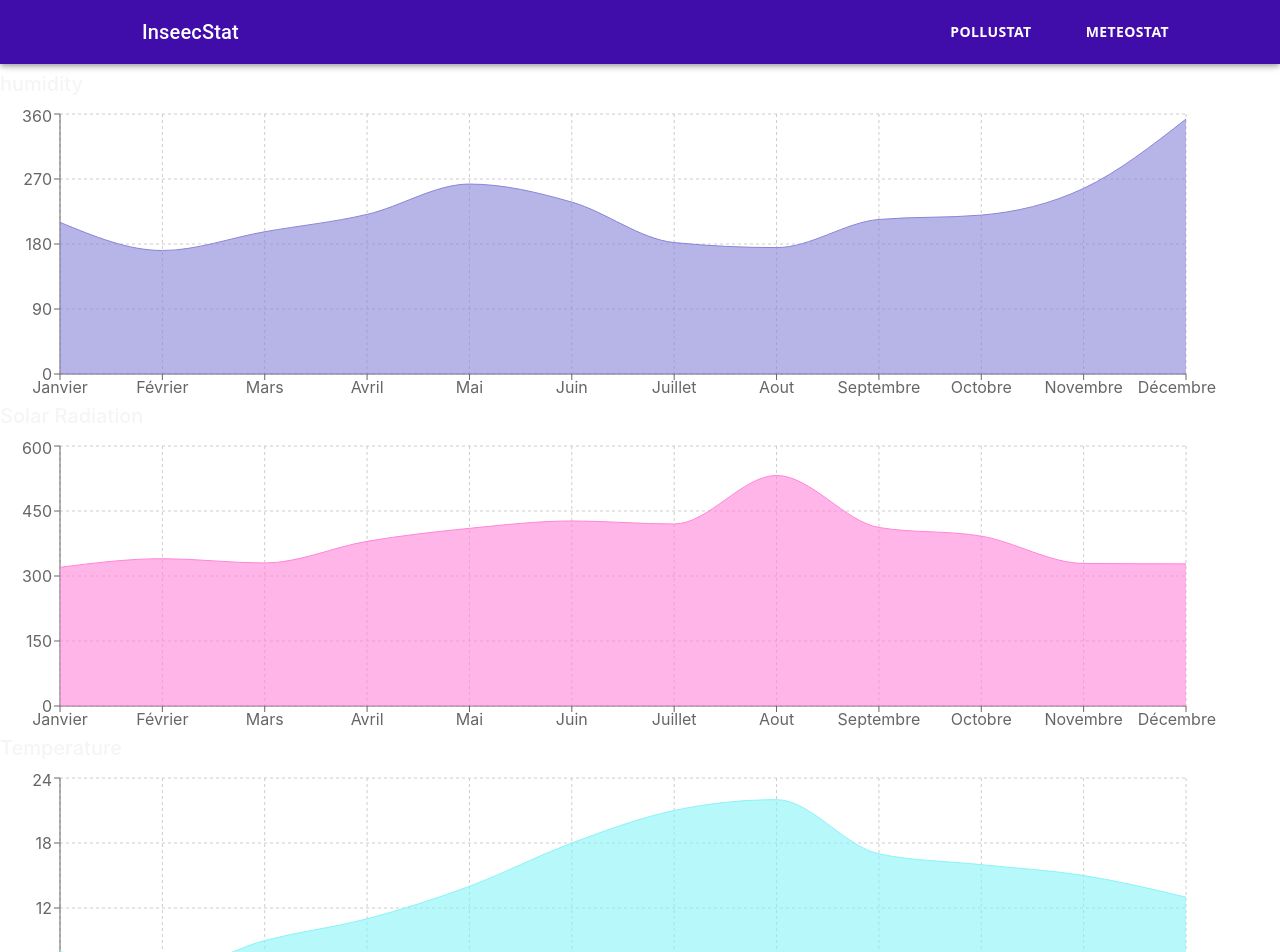
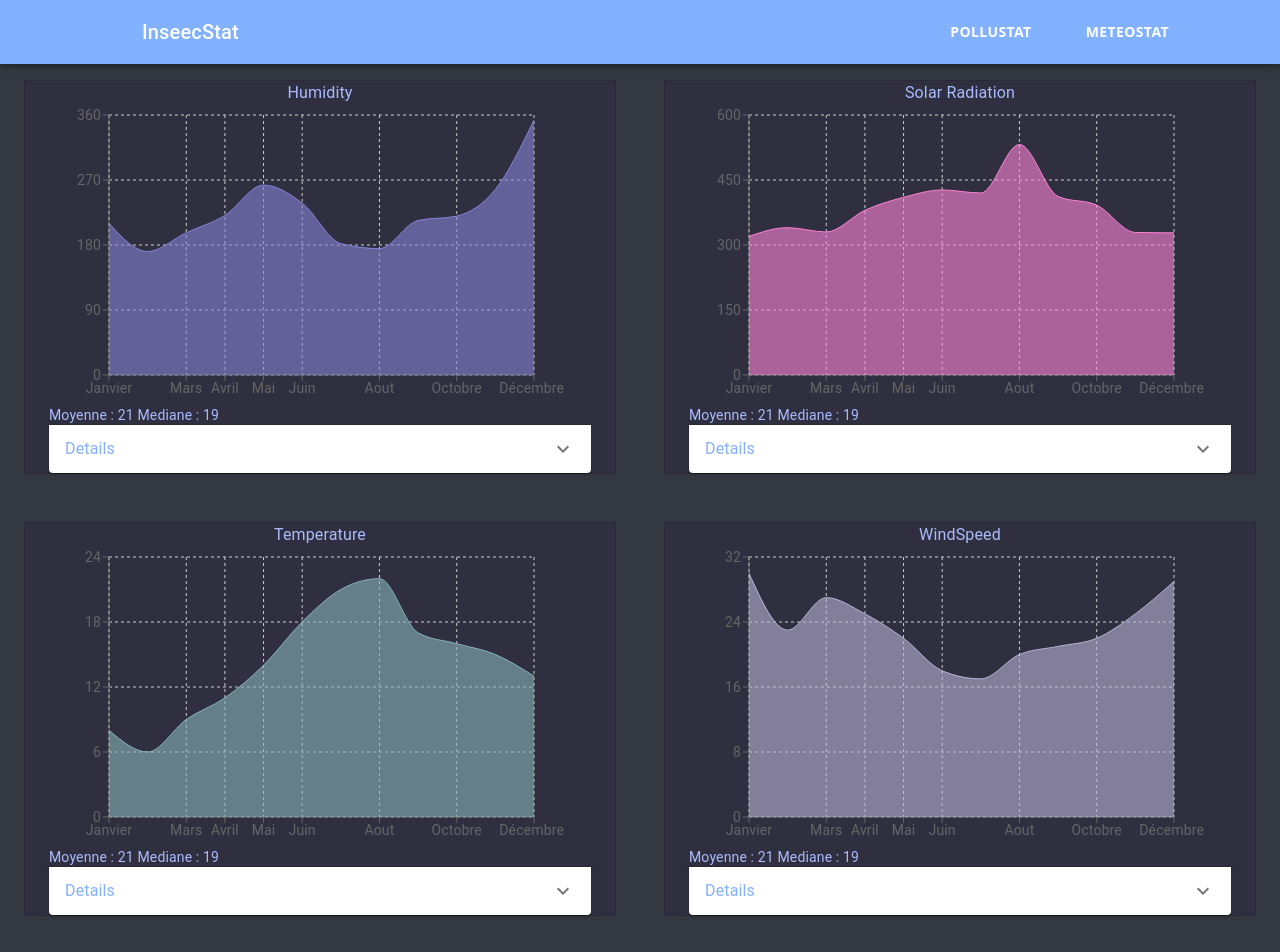
Before and after one commit to VivienECE/Pollustat, a React (Create React App) app in the folder frontend/: page /meteostat in a window 1280 px wide. Shown: the top 952 px of the page. Built offline with nearby package versions, Linux system fonts and the light colour scheme.

Commit message:
improved meteostat layout

```diff
--- a/frontend/package.json
+++ b/frontend/package.json
@@ -4,6 +4,7 @@
   "private": true,
   "dependencies": {
     "@material-ui/core": "^4.11.3",
+    "@material-ui/icons": "^4.11.2",
     "axios": "^0.21.0",
     "bootstrap": "^4.5.3",
     "lodash": "^4.17.20",
--- a/frontend/src/App.js
+++ b/frontend/src/App.js
@@ -2,49 +2,34 @@ import React from 'react';
 import './App.css';
 import Header from './Header';
 import { Switch, Route } from 'react-router-dom';
-// import { Button } from 'bootstrap';
 import PolluStat from './PolluStat/Pollustat';
 import MeteoStat from './MeteoStat/Meteostat';
 
-// class Toolbar extends React.Component{
+import { ThemeProvider, createMuiTheme } from '@material-ui/core/styles';
+import { CssBaseline } from '@material-ui/core';
 
-//   constructor(props){
-//       super(props);
-//       this.state = {
-//       };
-//   }
-
-//   render(){
-//       return (
-//         <div class="d-flex justify-content-between nav">
-//                 <h2 class="p-2 texte"> Bienvenue </h2>
-//                 <form class="p-2 barre_recherche " method="POST" action="index.html" >
-//                     <input type="search" required class="search"/>
-//                     <input type="submit" name="submit" value="🔎" class="submit"/>
-//                 </form>
-//         </div>
-//       );
-//   }
-// }
-
-// class Dashboard extends React.Component{
-
-//   constructor(props){
-//       super(props);
-//       this.state = {
-//       };
-//   }
-
-//   render(){
-//       return (
-//           <div class="container" >
-//                 <h4 class="texte">Votre Dashboard</h4>
-//                 <div class = "dashboard o5 col-xl-12 "><AreaChart/></div>
-//                 <br></br>
-//           </div>
-//       );
-//   }
-// }
+const theme = createMuiTheme({
+  palette: {
+    background: {
+        default: "#333841",
+    },
+    text: {
+        primary:"#ffffff",
+    },
+    primary: {
+      light: '#9bc0ff',
+      main: '#82b1ff',
+      dark: '#5b7bb2',
+      contrastText: '#fff',
+    },
+    secondary: {
+      light: '#70d9e7',
+      main: '#4dd0e1',
+      dark: '#35919d',
+      contrastText: '#000',
+    },
+  },
+});
 
 class Page extends React.Component{
   constructor(props){
@@ -56,6 +41,8 @@ class Page extends React.Component{
   render(){
       return (
           <div class="">
+              <ThemeProvider theme={theme}>
+                  <CssBaseline/>
               <meta name="viewport" content="width=device-width, initial-scale=0.7"></meta>
                <Header/>
                <Switch>
@@ -66,6 +53,7 @@ class Page extends React.Component{
                         <MeteoStat/>
                     </Route>
                </Switch>
+              </ThemeProvider>
           </div>
       );
   }
--- a/frontend/src/Header.js
+++ b/frontend/src/Header.js
@@ -21,7 +21,7 @@ const headersData = [
 
 const useStyles = makeStyles(() => ({
     header: {
-        backgroundColor: "#400Caa",
+        // backgroundColor: "#400Caa",
         paddingRight: "79px",
         paddingLeft: "118px",
     },
--- a/frontend/src/MeteoStat/ChartHumidity.js
+++ b/frontend/src/MeteoStat/ChartHumidity.js
@@ -1,7 +1,23 @@
 import React from 'react';
+import {
+  makeStyles,
+  Typography,
+  Accordion,
+  AccordionSummary,
+  AccordionDetails,
+  Container,
+  Box
+} from '@material-ui/core';
+import ExpandMoreIcon from '@material-ui/icons/ExpandMore';
 import {
   AreaChart, Area, XAxis, YAxis, CartesianGrid, Tooltip, ResponsiveContainer,
 } from 'recharts';
+
+const useStyles = makeStyles(() => ({
+  title: {
+    textAlign: 'center',
+  }
+}));
 
 const data = [
   {
@@ -43,9 +59,10 @@ const data = [
 ];
 
 function ChartHumidity(){
+  const { title } = useStyles();
   return (
-          <div>
-          <h5 class="texte">humidity</h5>
+          <Container>
+          <Typography className={title}>Humidity</Typography>
           <div style={{ width: '95%', height: 300 }}>
             <ResponsiveContainer>
               <AreaChart
@@ -63,8 +80,27 @@ function ChartHumidity(){
 
               </AreaChart>
             </ResponsiveContainer>
-          </div>
-          </div>
+              </div>
+              <Box>
+                Moyenne : 21
+                Mediane : 19
+              </Box>
+            <Accordion>
+              <AccordionSummary
+                expandIcon={<ExpandMoreIcon/>}
+              >
+                <Typography color='primary'>
+                Details
+                </Typography>
+              </AccordionSummary>
+              <AccordionDetails>
+              <Typography color='primary'>
+                This is details section
+              </Typography>
+              </AccordionDetails>
+            </Accordion>
+            {/* Slider + analyse */}
+          </Container>
         );
 }
 
--- a/frontend/src/MeteoStat/ChartSolarRadiation.js
+++ b/frontend/src/MeteoStat/ChartSolarRadiation.js
@@ -1,7 +1,23 @@
 import React from 'react';
+import {
+  makeStyles,
+  Typography,
+  Accordion,
+  AccordionSummary,
+  AccordionDetails,
+  Container,
+  Box
+} from '@material-ui/core';
+import ExpandMoreIcon from '@material-ui/icons/ExpandMore';
 import {
   AreaChart, Area, XAxis, YAxis, CartesianGrid, Tooltip, ResponsiveContainer,
 } from 'recharts';
+
+const useStyles = makeStyles(() => ({
+  title: {
+    textAlign: 'center',
+  }
+}));
 
 const data = [
   {
@@ -43,9 +59,10 @@ const data = [
 ];
 
 export default function ChartSolarRadiation() {
+  const { title } = useStyles();
     return (
-      <div>
-      <h5 class="texte">Solar Radiation</h5>
+      <Container>
+      <Typography className={title}>Solar Radiation</Typography>
       <div style={{ width: '95%', height: 300 }}>
         <ResponsiveContainer>
           <AreaChart
@@ -64,6 +81,25 @@ export default function ChartSolarRadiation() {
           </AreaChart>
         </ResponsiveContainer>
       </div>
-      </div>
+      <Box>
+                Moyenne : 21
+                Mediane : 19
+              </Box>
+            <Accordion>
+              <AccordionSummary
+                expandIcon={<ExpandMoreIcon/>}
+              >
+                <Typography color='primary'>
+                Details
+                </Typography>
+              </AccordionSummary>
+              <AccordionDetails>
+              <Typography color='primary'>
+                This is details section
+              </Typography>
+              </AccordionDetails>
+            </Accordion>
+            {/* Slider + analyse */}
+      </Container>
     );
 }
--- a/frontend/src/MeteoStat/ChartTemperature.js
+++ b/frontend/src/MeteoStat/ChartTemperature.js
@@ -1,7 +1,23 @@
 import React from 'react';
+import {
+  makeStyles,
+  Typography,
+  Accordion,
+  AccordionSummary,
+  AccordionDetails,
+  Container,
+  Box
+} from '@material-ui/core';
+import ExpandMoreIcon from '@material-ui/icons/ExpandMore';
 import {
   AreaChart, Area, XAxis, YAxis, CartesianGrid, Tooltip, ResponsiveContainer,
 } from 'recharts';
+
+const useStyles = makeStyles(() => ({
+  title: {
+    textAlign: 'center',
+  }
+}));
 
 const data = [
   {
@@ -43,9 +59,12 @@ const data = [
 ];
 
 export default function ChartTemperature() {
+  const { title } = useStyles();
     return (
-      <div>
-      <h5 class="texte">Temperature</h5>
+      <Container>
+      <Typography className={title}>
+        Temperature
+      </Typography>
       <div style={{ width: '95%', height: 300 }}>
         <ResponsiveContainer>
           <AreaChart
@@ -59,11 +78,30 @@ export default function ChartTemperature() {
 
             <YAxis />
             <Tooltip />
-            <Area type="monotone" dataKey="Temperature" stackId="1" stroke="#88f4f8" fill="#88f4f8" />
+            <Area type="monotone" dataKey="Temperature" stackId="1" stroke="#88b4b8" fill="#88b4b8" />
 
           </AreaChart>
         </ResponsiveContainer>
       </div>
-      </div>
+      <Box>
+                Moyenne : 21
+                Mediane : 19
+              </Box>
+            <Accordion>
+              <AccordionSummary
+                expandIcon={<ExpandMoreIcon/>}
+              >
+                <Typography color='primary'>
+                Details
+                </Typography>
+              </AccordionSummary>
+              <AccordionDetails>
+              <Typography color='primary'>
+                This is details section
+              </Typography>
+              </AccordionDetails>
+            </Accordion>
+            {/* Slider + analyse */}
+      </Container>
     );
 }
--- a/frontend/src/MeteoStat/ChartWindSpeed.js
+++ b/frontend/src/MeteoStat/ChartWindSpeed.js
@@ -1,7 +1,23 @@
 import React from 'react';
+import {
+  makeStyles,
+  Typography,
+  Accordion,
+  AccordionSummary,
+  AccordionDetails,
+  Container,
+  Box
+} from '@material-ui/core';
+import ExpandMoreIcon from '@material-ui/icons/ExpandMore';
 import {
   AreaChart, Area, XAxis, YAxis, CartesianGrid, Tooltip, ResponsiveContainer,
 } from 'recharts';
+
+const useStyles = makeStyles(() => ({
+  title: {
+    textAlign: 'center',
+  }
+}));
 
 const data = [
   {
@@ -43,9 +59,10 @@ const data = [
 ];
 
 export default function ChartWindSpeed() {
+  const { title } = useStyles();
     return (
-      <div>
-      <h5 class="texte">WindSpeed</h5>
+      <Container>
+      <Typography className={title}>WindSpeed</Typography>
       <div style={{ width: '95%', height: 300 }}>
         <ResponsiveContainer>
           <AreaChart
@@ -64,6 +81,25 @@ export default function ChartWindSpeed() {
           </AreaChart>
         </ResponsiveContainer>
       </div>
-      </div>
+      <Box>
+                Moyenne : 21
+                Mediane : 19
+              </Box>
+            <Accordion>
+              <AccordionSummary
+                expandIcon={<ExpandMoreIcon/>}
+              >
+                <Typography color='primary'>
+                Details
+                </Typography>
+              </AccordionSummary>
+              <AccordionDetails>
+              <Typography color='primary'>
+                This is details section
+              </Typography>
+              </AccordionDetails>
+            </Accordion>
+            {/* Slider + analyse */}
+      </Container>
     );
 }
--- a/frontend/src/MeteoStat/Meteostat.js
+++ b/frontend/src/MeteoStat/Meteostat.js
@@ -3,34 +3,60 @@ import ChartHumidity from './ChartHumidity';
 import ChartSolarRadiation from './ChartSolarRadiation';
 import ChartTemperature from './ChartTemperature';
 import ChartWindSpeed from './ChartWindSpeed';
-import { makeStyles } from '@material-ui/core';
+import { makeStyles, Container, Grid, Paper } from '@material-ui/core';
 
 const useStyles = makeStyles(() => ({
     main: {
-        backgroundColor: '#550055',
+        // backgroundColor: "#bbbbff",
+        // color: "#0000ff",
     },
+    chart: {
+        // backgroundColor: "#dfdfff",
+    },
+    paper: {
+        backgroundColor: "#2f2f3f",
+        color: "#aabbff",
+    }
 }));
 
 function Example(){
-    return (
-        <div>
-              <ChartHumidity/>
-              <ChartSolarRadiation/>
-              <ChartTemperature/>
-              <ChartWindSpeed/>
-        </div>
+    const { chart, paper } = useStyles()
+;    return (
+        <Grid container spacing={6} wrap='wrap'>
+            <Grid item xs={6} className={chart}>
+                <Paper variant='outlined' square className={paper}>
+                    <ChartHumidity/>
+                </Paper>
+            </Grid>
+            <Grid item xs={6} className={chart}>
+                <Paper variant='outlined' square className={paper}>
+                    <ChartSolarRadiation/>
+                </Paper>
+            </Grid>
+            <Grid item xs={6} className={chart}>
+                <Paper variant='outlined' square className={paper}>
+                    <ChartTemperature/>
+                </Paper>
+            </Grid>
+            <Grid item xs={6} className={chart}>
+                <Paper variant='outlined' square className={paper}>
+                    <ChartWindSpeed/>
+                </Paper>
+            </Grid>
+        </Grid>
     );
 }
 
 function MeteoStat() {
     const { main } = useStyles();
     return(
-        <div>
+        <Container className={main}>
             <br/>
             <br/>
             <br/>
-            <Example className={main}/>
-        </div>
+            <br/>
+            <Example/>
+        </Container>
     );
 }
 
```
